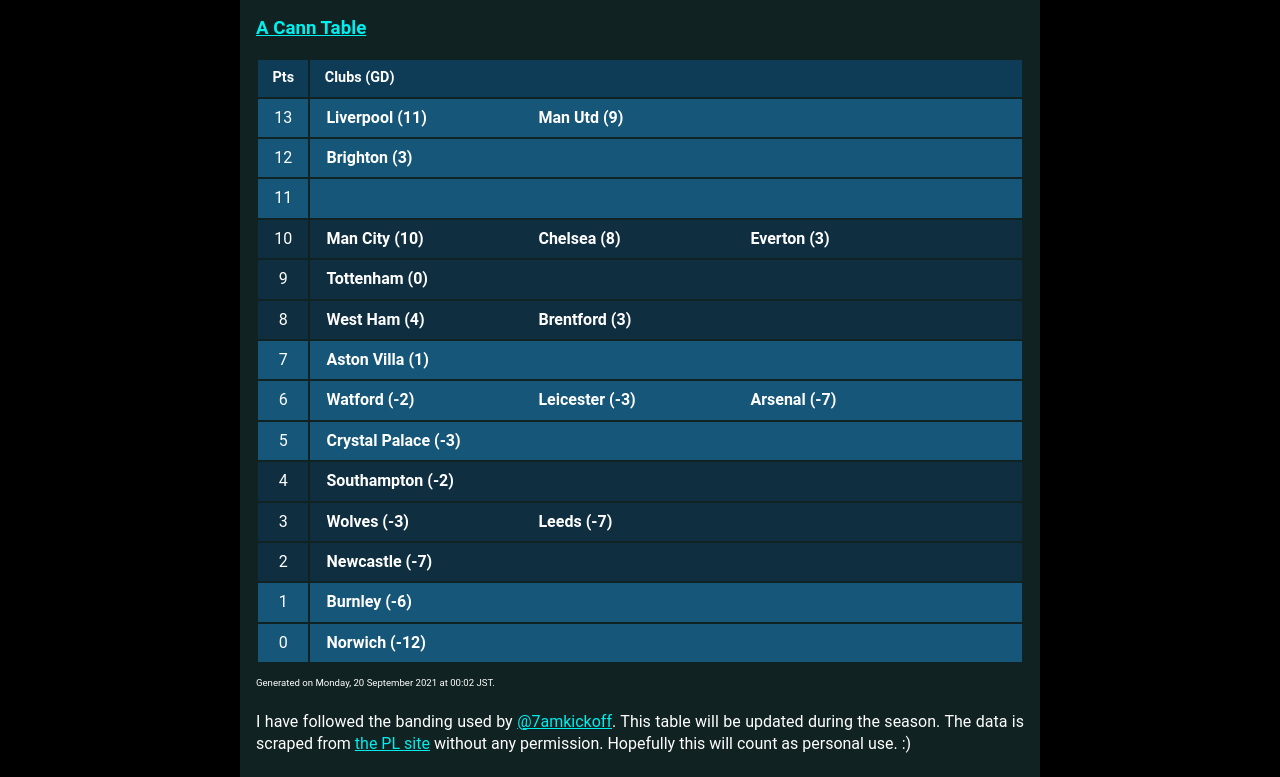
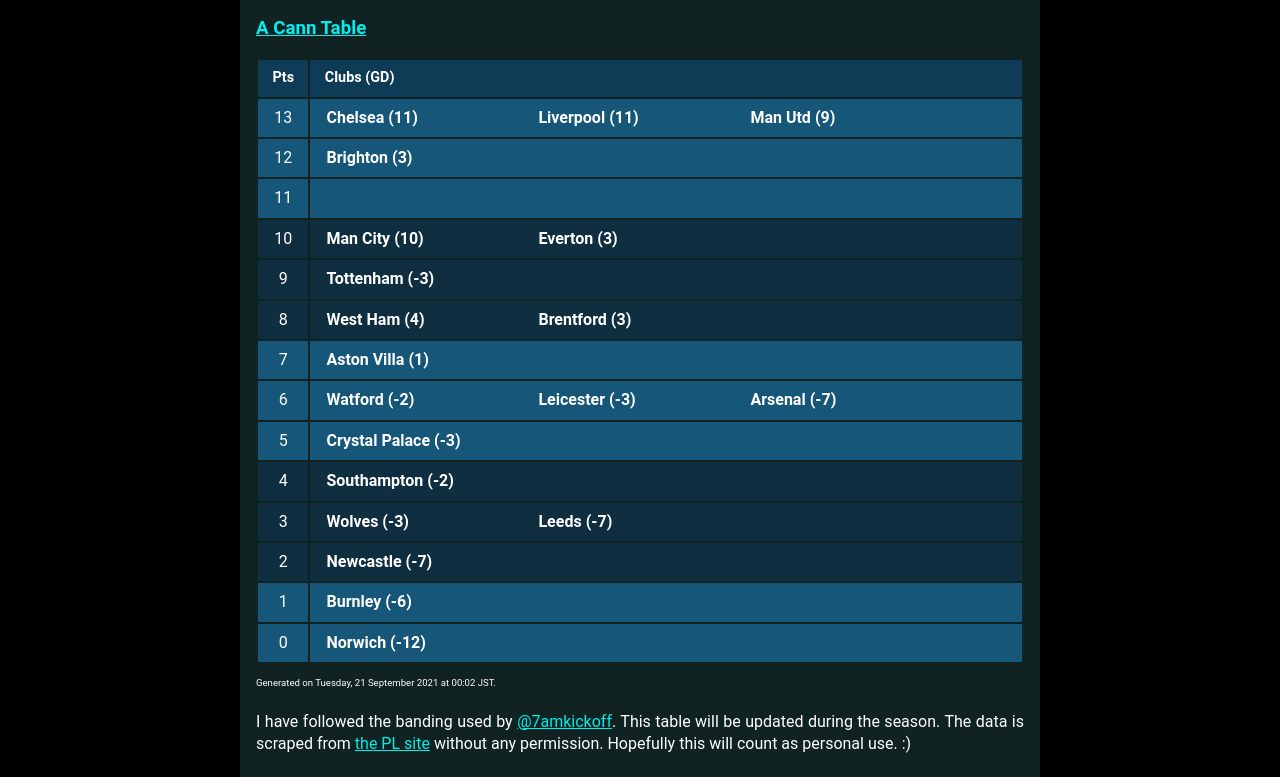
Before and after one commit to muru/muru.github.io, a Jekyll site: the page built from resources.md, in a window 1280 px wide. Shown: the part 1387-2164 px from the top of the page. Built offline with Jekyll 4.4.1, drawn with Linux system fonts in a browser that asks for light colours; some web fonts are replaced.

Commit message:
updated cann-table: Tue 21 Sep 00:02:31 JST 2021

```diff
--- a/cann-table.html
+++ b/cann-table.html
@@ -3,6 +3,7 @@
 	<tr class="cann-row-1">
 		<td class="cann-point"> 13 </td>
 		<td class="cann-clubs">
+			<span class="club-name"> Chelsea (11) </span>
 			<span class="club-name"> Liverpool (11) </span>
 			<span class="club-name"> Man Utd (9) </span>
 		</td>
@@ -22,14 +23,13 @@
 		<td class="cann-point"> 10 </td>
 		<td class="cann-clubs">
 			<span class="club-name"> Man City (10) </span>
-			<span class="club-name"> Chelsea (8) </span>
 			<span class="club-name"> Everton (3) </span>
 		</td>
  	</tr>
 	<tr class="cann-row-2">
 		<td class="cann-point"> 9 </td>
 		<td class="cann-clubs">
-			<span class="club-name"> Tottenham (0) </span>
+			<span class="club-name"> Tottenham (-3) </span>
 		</td>
  	</tr>
 	<tr class="cann-row-2">
@@ -91,4 +91,4 @@
 		</td>
  	</tr>
 </table>
-<span id="cann-gen-note"> Generated on  Monday, 20 September 2021 at 00:02 JST. </span>
+<span id="cann-gen-note"> Generated on  Tuesday, 21 September 2021 at 00:02 JST. </span>
```
